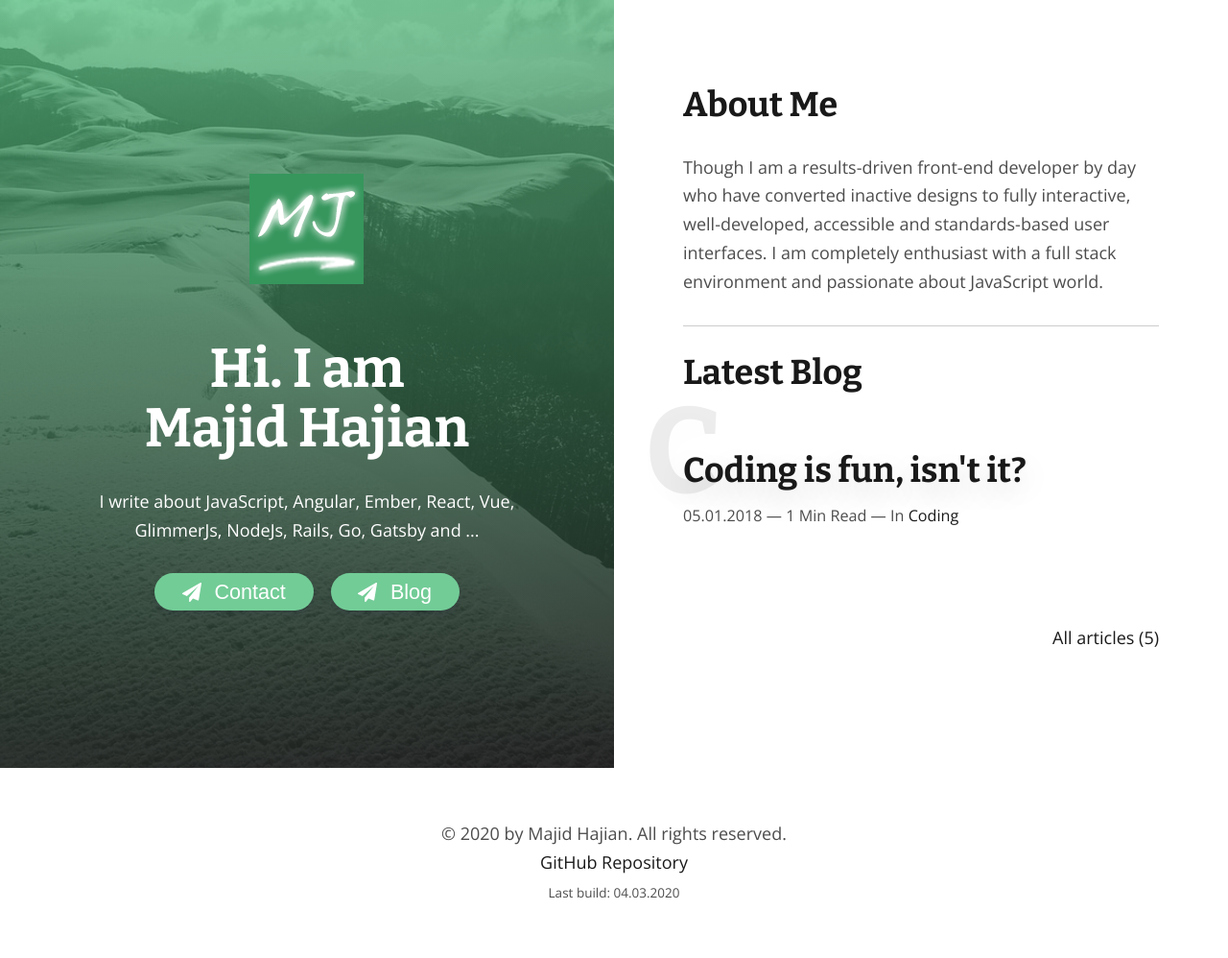
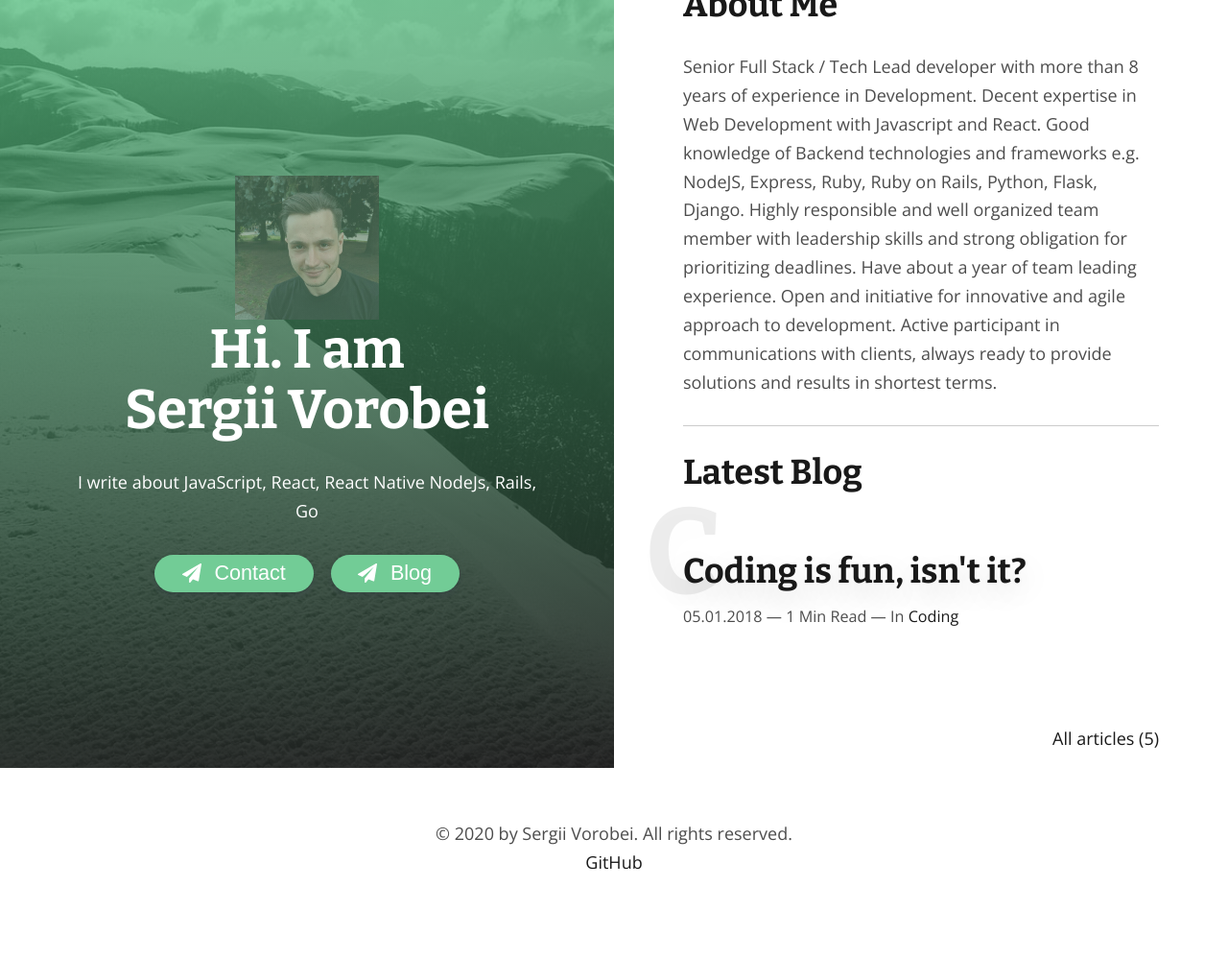
Before and after one commit to kennyx46/blog, a Gatsby site: page / in a window 1280 px wide. Shown: the whole page at 96% size. After the commit the page ends 968 px from the top, so only its background shows below. Built offline with nearby package versions, Linux system fonts and the light colour scheme; Gatsby itself is replaced by a stand-in of ours; some packages are replaced by stand-ins of ours.

Commit message:
initial blog commit

```diff
--- a/config/SiteConfig.ts
+++ b/config/SiteConfig.ts
@@ -1,7 +1,7 @@
 export default {
   pathPrefix: '/', // Prefix for all links. If you deploy your site to example.com/portfolio your pathPrefix should be "portfolio"
 
-  siteTitle: 'Typescript Power Blog', // Navigation and Site Title
+  siteTitle: 'Sergii Vorobei Blog', // Navigation and Site Title
   siteTitleAlt: 'Typescript Power Blog - Gatsby Starter', // Alternative Site title for SEO
   siteUrl: 'https://typescript-power-blog.github.com', // Domain of your site. No trailing slash!
   siteLanguage: 'en', // Language Tag on <html> element
@@ -9,8 +9,9 @@ export default {
   defaultBg: '/assets/bg.png', // default post background header
   favicon: 'src/favicon.png', // Your image for favicons. You can find it in the /src folder
   siteDescription: 'Typescript Power Blog with big typography', // Your site description
-  author: 'Majid Hajian', // Author for schemaORGJSONLD
+  author: 'Sergii Vorobei', // Author for schemaORGJSONLD
   siteLogo: '/assets/logo.png', // Image for schemaORGJSONLD
+  myLogo: '/assets/me.png',
 
   // siteFBAppID: '123456789', // Facebook App ID - Optional
   userTwitter: '@mhadaily', // Twitter Username - Optional
--- a/src/components/Layout.tsx
+++ b/src/components/Layout.tsx
@@ -87,9 +87,8 @@ export class Layout extends React.PureComponent<{}> {
               <GlobalStyle />
               {children}
               <Footer>
-                &copy; {split(data.site.buildTime, '.')[2]} by Majid Hajian. All rights reserved. <br />
-                <a href="https://github.com/mhadaily/gatsby-starter-typescirpt-power-blog">GitHub Repository</a> <br />
-                <span>Last build: {data.site.buildTime}</span>
+                &copy; {split(data.site.buildTime, '.')[2]} by Sergii Vorobei. All rights reserved. <br />
+                <a href="https://github.com/kennyx46/blog">GitHub</a> <br />
               </Footer>
             </React.Fragment>
           </ThemeProvider>
--- a/src/pages/index.tsx
+++ b/src/pages/index.tsx
@@ -50,6 +50,17 @@ const GridRow: any = styled.div`
   }
 `;
 
+const LogoImage: any = styled.div`
+  width: 150px;
+  height: 150px;
+  margin: 0 auto;
+  background: ${(props: any) =>
+    props.background
+      ? `linear-gradient(rgba(118, 179, 140, 0.5),rgba(118, 179, 140, 0.5)), url(/assets/me.png) no-repeat`
+      : null};
+  background-size: cover;
+`;
+
 const HomepageContent: any = styled.div`
   max-width: 30rem;
   text-align: ${(props: any) => (props.center ? 'center' : 'left')};
@@ -66,12 +77,13 @@ export default class IndexPage extends React.Component<PageProps> {
           <Homepage>
             <GridRow background={true}>
               <HomepageContent center={true}>
-                <img src={config.siteLogo} />
+                {/*<img src={config.siteLogo} width={150} height={150}/>*/}
+                <LogoImage background/>
                 <h1>
                   Hi. I am <br />
-                  Majid Hajian
+                  Sergii Vorobei
                 </h1>
-                <p>I write about JavaScript, Angular, Ember, React, Vue, GlimmerJs, NodeJs, Rails, Go, Gatsby and ...</p>
+                <p>I write about JavaScript, React, React Native NodeJs, Rails, Go</p>
                 <Link to="/contact">
                   <Button big={true}>
                     <svg width="1792" height="1792" viewBox="0 0 1792 1792" xmlns="http://www.w3.org/2000/svg">
@@ -94,9 +106,12 @@ export default class IndexPage extends React.Component<PageProps> {
               <HomepageContent>
                 <h2>About Me</h2>
                 <p>
-                  Though I am a results-driven front-end developer by day who have converted inactive designs to fully interactive,
-                  well-developed, accessible and standards-based user interfaces. I am completely enthusiast with a full stack environment
-                  and passionate about JavaScript world.
+                  Senior Full Stack / Tech Lead developer with more than 8 years of experience in Development.
+                  Decent expertise in Web Development with Javascript and React.
+                  Good knowledge of Backend technologies and frameworks e.g. NodeJS, Express, Ruby, Ruby on Rails, Python, Flask, Django.
+
+                  Highly responsible and well organized team member with leadership skills and strong obligation for prioritizing deadlines. Have about a year of team leading experience. Open and initiative for innovative and agile approach to development.
+                  Active participant in communications with clients, always ready to provide solutions and results in shortest terms.
                 </p>
                 <hr />
                 <h2>Latest Blog</h2>
```
Also changed, not shown: src/pages/contact.tsx (+12 -12 lines), static/assets/me.png (added).
